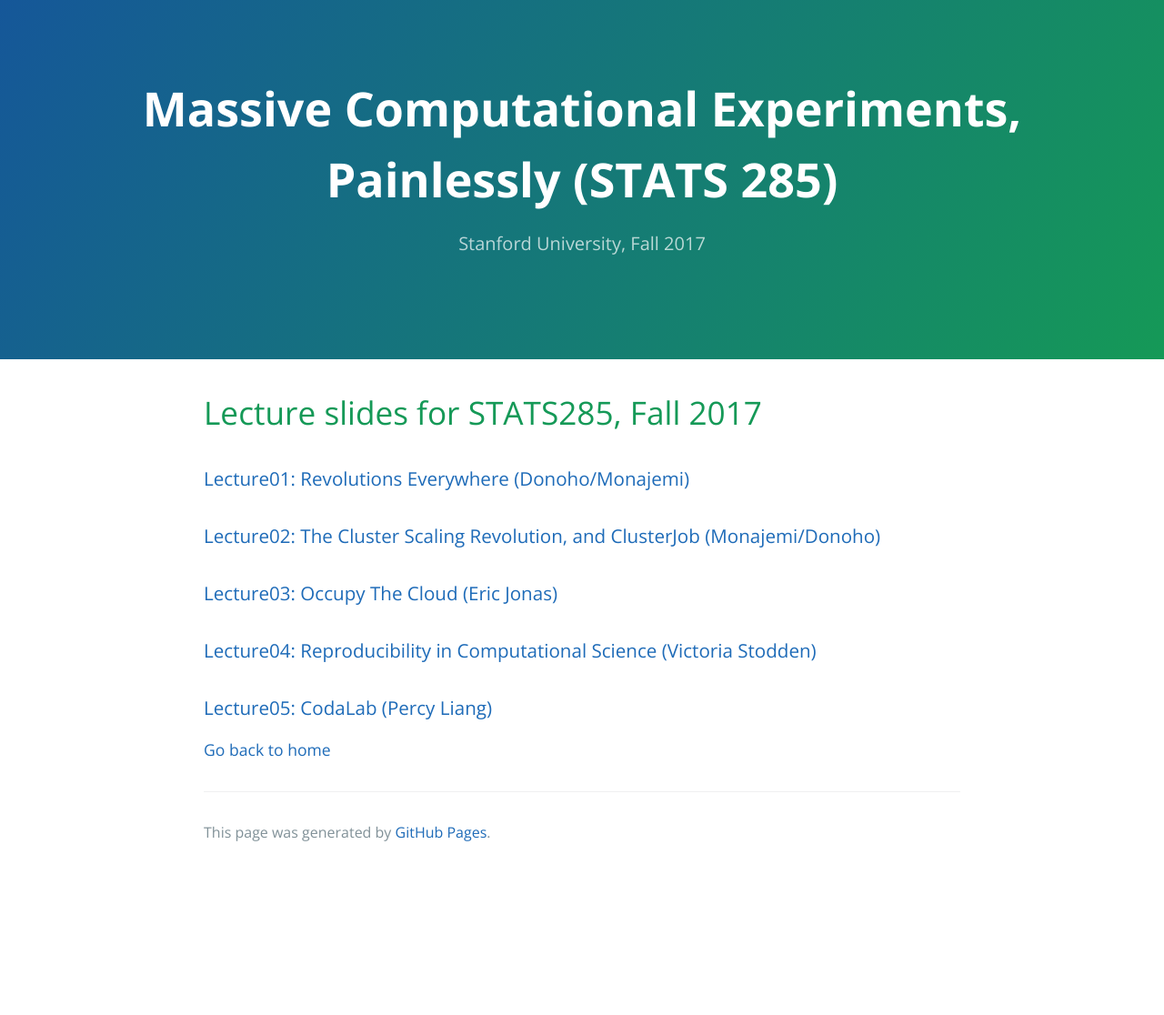
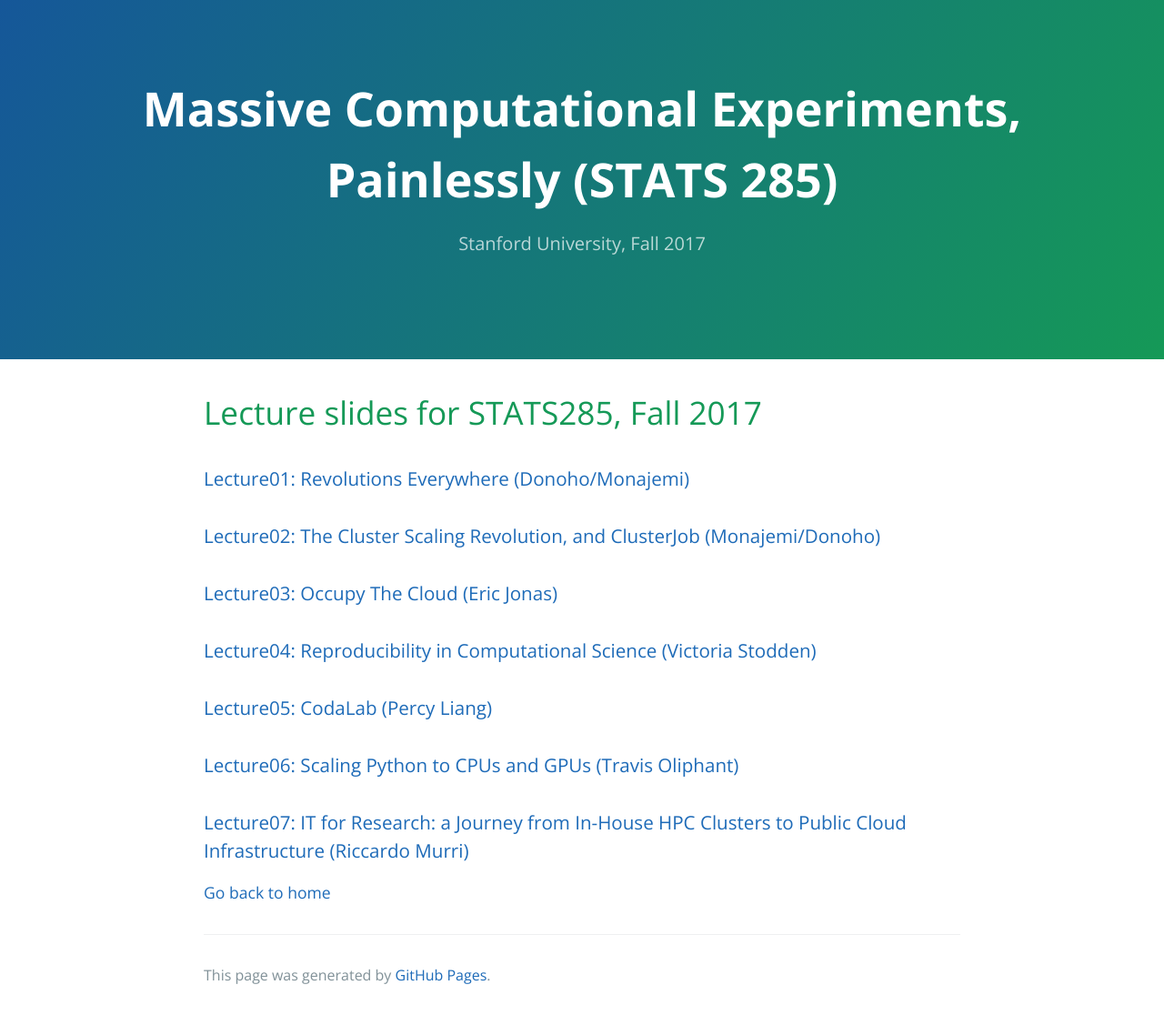
Before and after one commit to stats285/stats285.github.io, a Jekyll site: the page built from lecture_slides.md, in a window 1280 px wide. Shown: the whole page at 91% size. Built offline with Jekyll 4.4.1, drawn with Linux system fonts in a browser that asks for light colours; our own code applies the rules of GitHub Pages for plain Markdown files; the repository's description, which GitHub fills in, is left out; before the commit the page ends 959 px from its top, so only the background shows below that.

Commit message:
added lecture slides for Riccardo

```diff
--- a/lecture_slides.md
+++ b/lecture_slides.md
@@ -7,6 +7,9 @@
 ### [Lecture03: Occupy The Cloud (Eric Jonas)](./assets/lectures/StanfordStats285-20171009-Lecture03-Jonas.pdf)
 ### [Lecture04: Reproducibility in Computational Science (Victoria Stodden)](./assets/lectures/StanfordStats285-20171016-Lecture04-stodden.pdf)
 ### [Lecture05: CodaLab (Percy Liang)](./assets/lectures/StanfordStats285-20171023-Lecture05-PercyLiang.pdf)
+### [Lecture06: Scaling Python to CPUs and GPUs (Travis Oliphant)](https://www.slideshare.net/teoliphant/scaling-python-to-cpus-and-gpus-81607883)
+### [Lecture07: IT for Research: a Journey from In-House HPC Clusters to Public Cloud Infrastructure (Riccardo Murri)](./assets/lectures/StanfordStats285-20171106-Lecture07-RiccardoMurri.pdf)
+
 
 
 [Go back to home](./)
```
Also changed, not shown: 2 other files.
